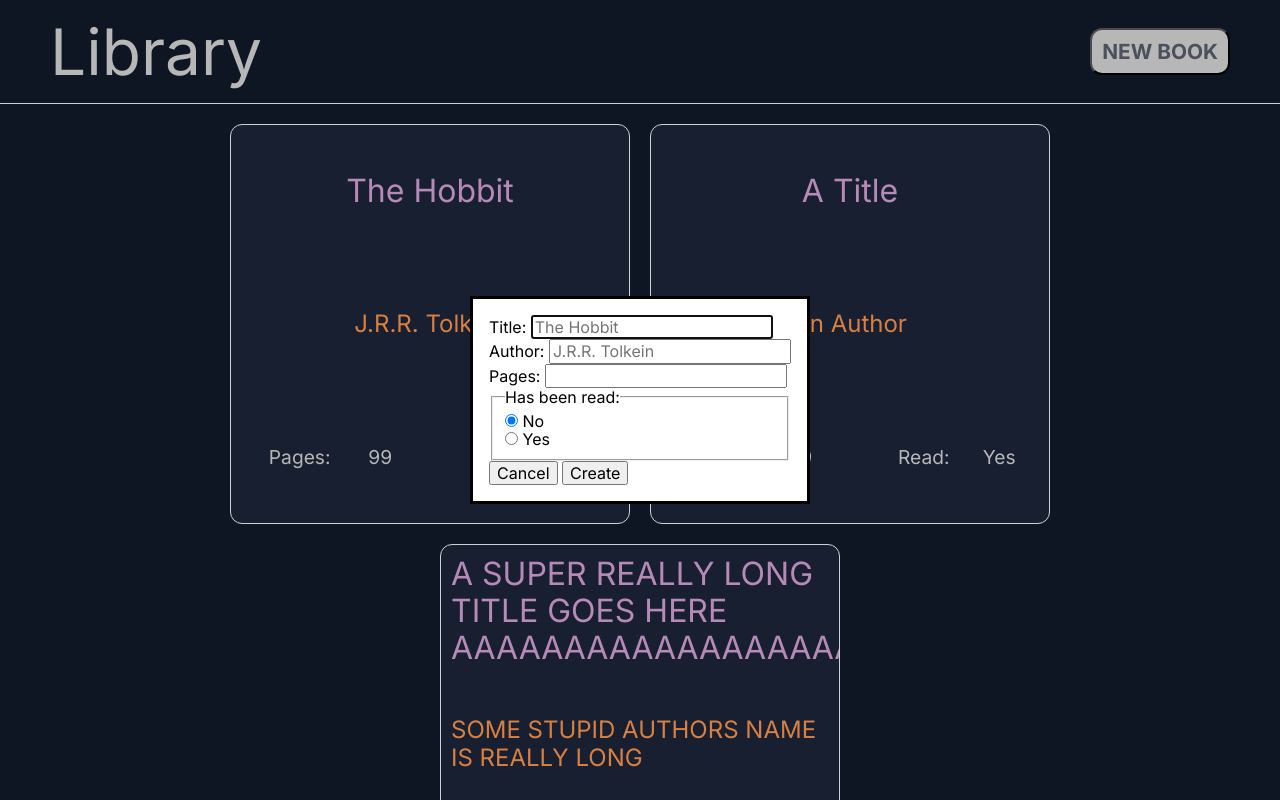
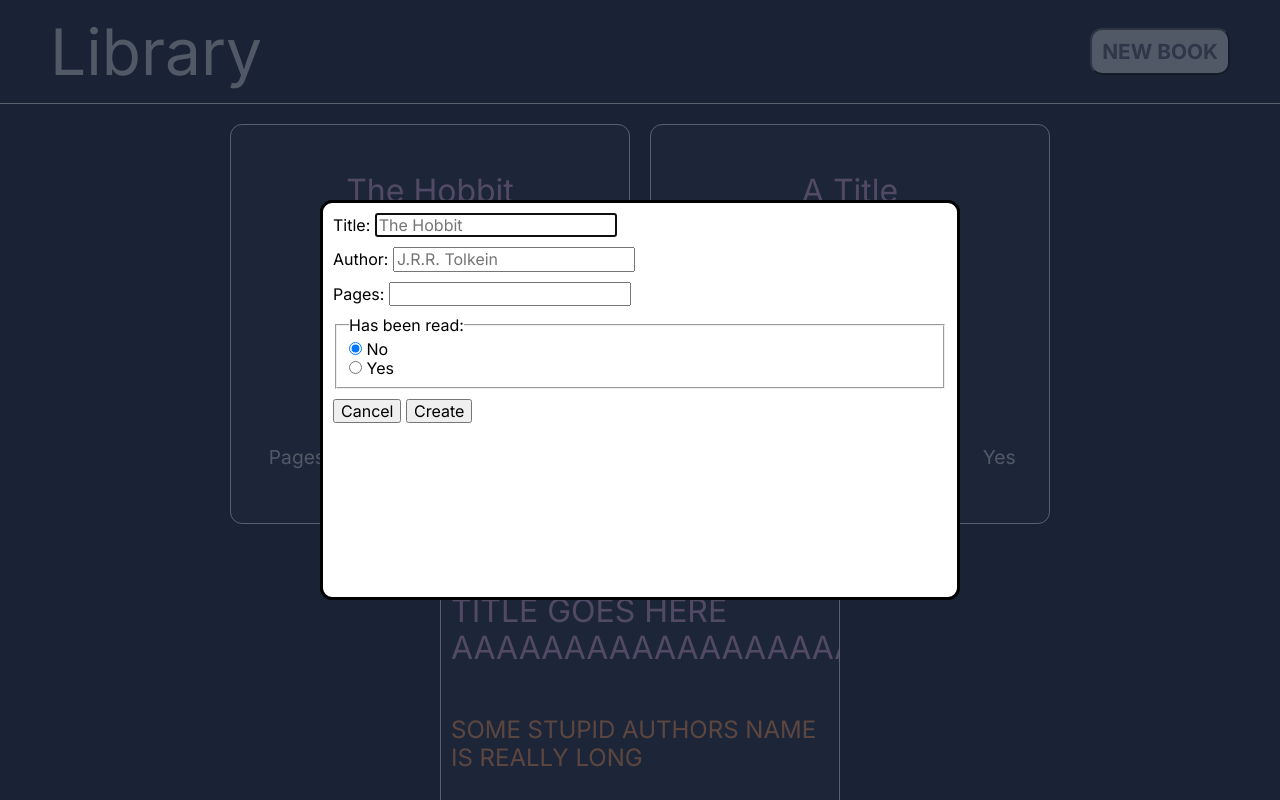
Before and after one commit to CoreyFulop/library, a plain HTML site: page index.html in a window 1280 px wide. Both pictures are taken after a click on the button "NEW BOOK". Shown: the top 800 px of the page. Drawn offline with Linux system fonts and the light colour scheme.

Commit message:
Add modal styles

```diff
--- a/css/styles.css
+++ b/css/styles.css
@@ -53,6 +53,28 @@ header button#showNewBookDialog:hover {
     border-radius: 12px;
     padding: 10px;
 
+}
+
+dialog#newBookDialog {
+    height: 50vh;
+    width: 50vw;
+    border-radius: 12px;
+    padding: 10px;
+    overflow: hidden;
+}
+
+dialog form {
+    display: flex;
+    flex-direction: column;
+    gap: 10px;
+}
+
+input {
+    max-width: 100%
+}
+
+dialog#newBookDialog::backdrop {
+    background-color: rgba(30, 41, 59, 0.7);
 }
 
 main {
--- a/index.html
+++ b/index.html
@@ -15,16 +15,16 @@
             <div class="branding-container">Library</div>
             <div class="modal-container">
                 <dialog id="newBookDialog">
-                    <form action="" method="">
-                        <div>
+                    <form>
+                        <div class="title">
                             <label for="title">Title:</label>
                             <input type="text" id="title" name="title" placeholder="The Hobbit">
                         </div>
-                        <div>
+                        <div class="author">
                             <label for="author">Author:</label>
                             <input type="text" id="author" name="author" placeholder="J.R.R. Tolkein">
                         </div>
-                        <div>
+                        <div class="pages">
                             <label for="pages">Pages:</label>
                             <input type="number" id="pages" name="pages" step="1" min="1">
                         </div>
@@ -39,7 +39,7 @@
                                 <label for="yes">Yes</label>
                             </div>
                         </fieldset>
-                        <div>
+                        <div class="buttons">
                             <button value="cancel" formmethod="dialog">Cancel</button>
                             <button id="createBtn" value="defualt">Create</button>
                         </div>
```
